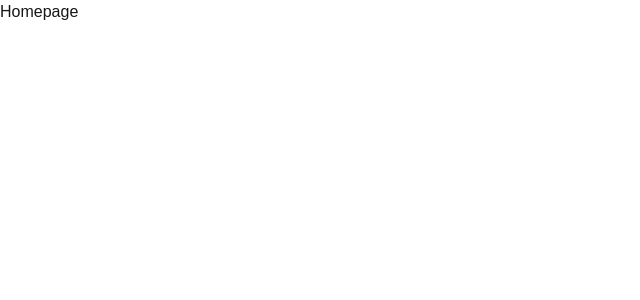
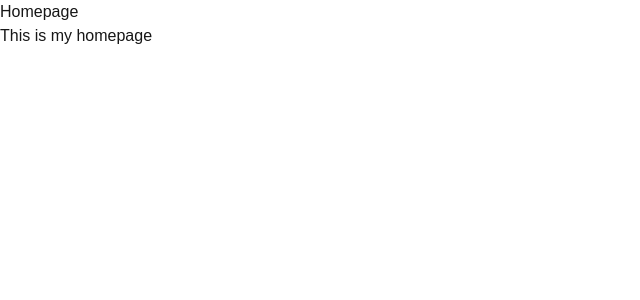
Before and after one commit to crazymeeks/next-js-codexa, a Next.js app: page / in a window 1280 px wide. Shown: the top 300 px of the page, without its empty margins (0-640 px from the left). Built offline with nearby package versions, Linux system fonts and the light colour scheme.

Commit message:
add description in homepage app.js

```diff
--- a/src/app/page.js
+++ b/src/app/page.js
@@ -4,6 +4,7 @@ export default function Home() {
     <>
       <main>
           <h1>Homepage</h1>
+          <p>This is my homepage</p>
       </main>
     </>
   );
```
